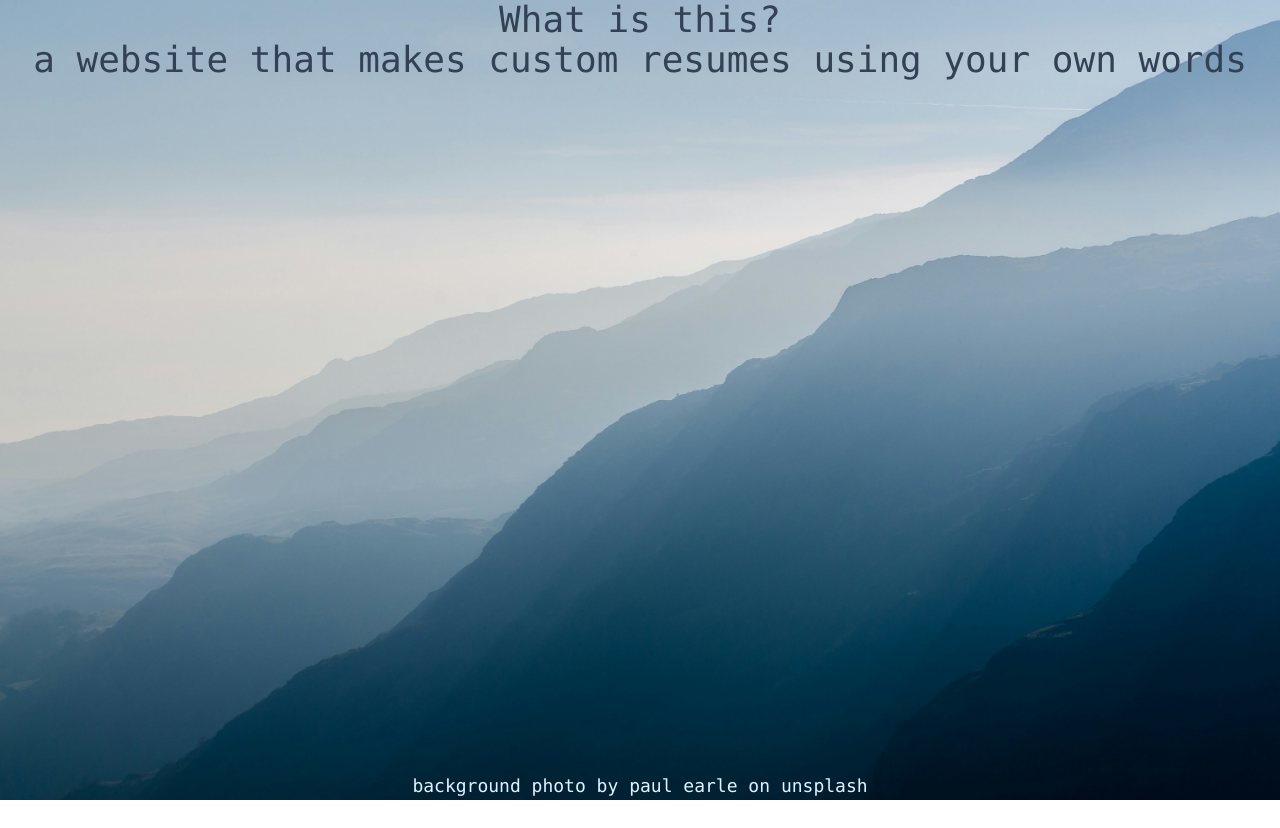
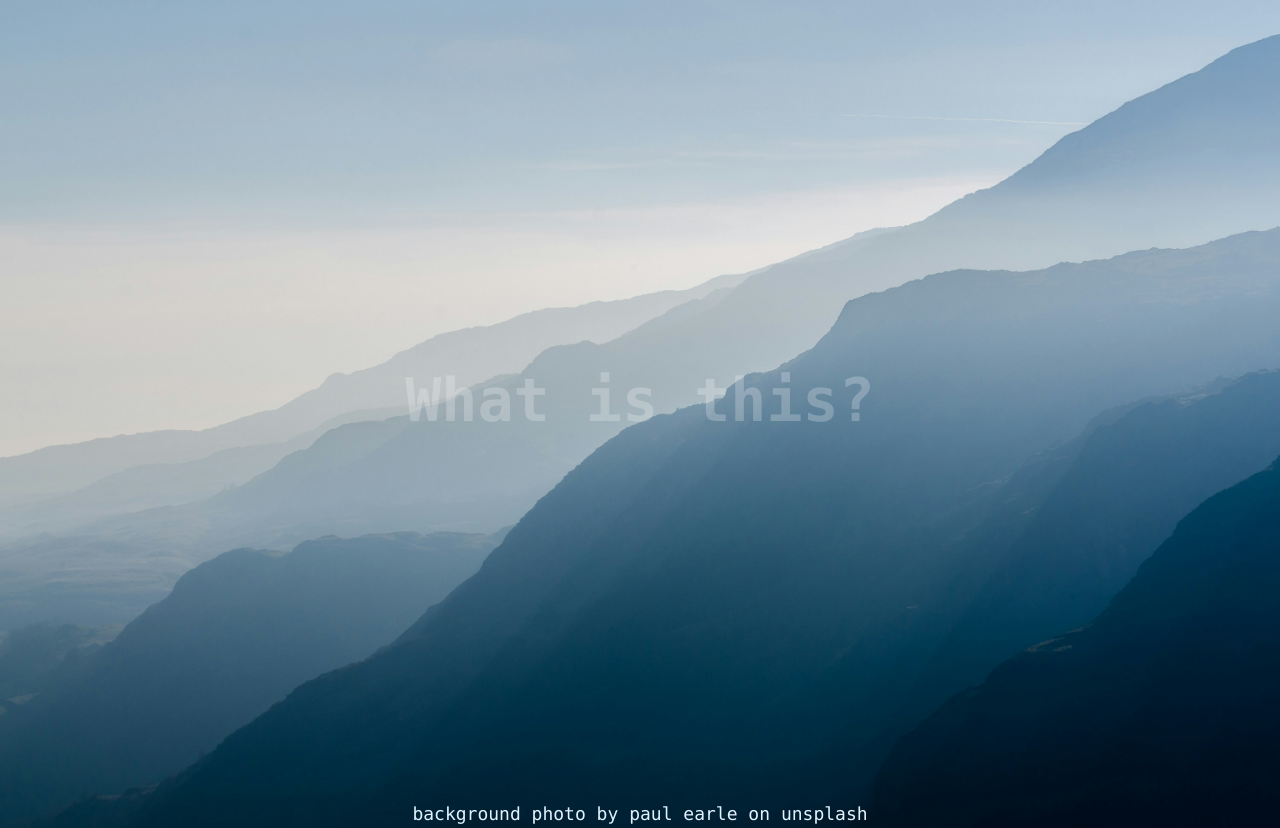
Before and after one commit to RobertKalnins/resu-meister-v2, a Next.js app: page / in a window 1280 px wide. Before the commit the page ends 800 px from the top, so only its background shows below. Built offline with nearby package versions, Linux system fonts and the light colour scheme.

Commit message:
Adjust time

```diff
--- a/src/app/introduction.tsx
+++ b/src/app/introduction.tsx
@@ -8,12 +8,18 @@ interface IntroductionProps {
 
 const Introduction: React.FC<IntroductionProps> = ({ lines, onFinish }) => {
   const [currentLineIndex, setCurrentLineIndex] = useState(0);
+  const [isVisible, setIsVisible] = useState(true);
 
   useEffect(() => {
     if (currentLineIndex < lines.length) {
       const timer = setTimeout(() => {
-        setCurrentLineIndex(currentLineIndex + 1);
-      }, 2000); // Change delay as needed
+        setIsVisible(false);
+        const fadeOutTimer = setTimeout(() => {
+          setCurrentLineIndex(currentLineIndex + 1);
+          setIsVisible(true);
+        }, 1000); // 1 second fade-out time
+        return () => clearTimeout(fadeOutTimer);
+      }, 5000); // 3 seconds display time
       return () => clearTimeout(timer);
     } else {
       onFinish();
@@ -21,10 +27,15 @@ const Introduction: React.FC<IntroductionProps> = ({ lines, onFinish }) => {
   }, [currentLineIndex, lines, onFinish]);
 
   return (
-    <div>
-      {lines.slice(0, currentLineIndex).map((line, index) => (
-        <p key={index}>{line}</p>
-      ))}
+    <div className="relative h-screen flex items-center px-4 justify-center"> {/* Adjust height as needed */}
+      {currentLineIndex < lines.length && (
+        <p
+          key={currentLineIndex}
+          className={`absolute text-white transition-opacity duration-1000 text-3xl sm:text-4xl md:text-5xl lg:text-6xl font-bold ${isVisible ? 'opacity-100' : 'opacity-0'}`}
+        >
+          {lines[currentLineIndex]}
+        </p>
+      )}
     </div>
   );
 };
```
